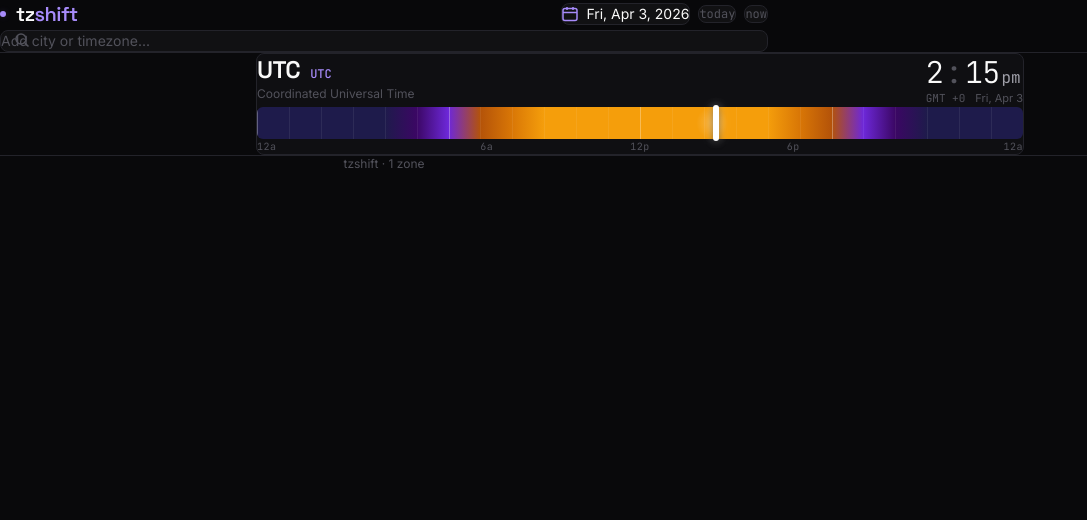
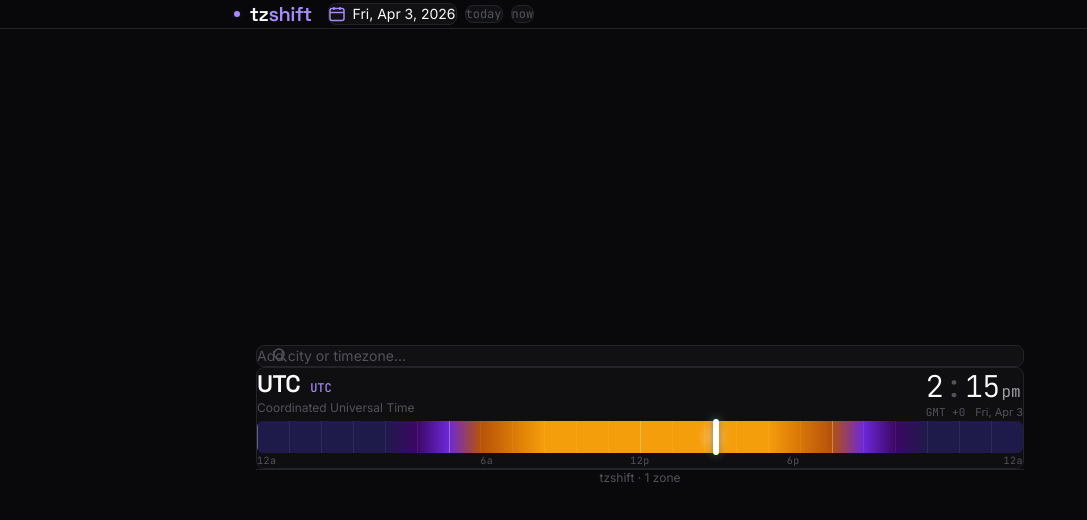
Before and after one commit to lwlee2608/tz-shift, a React (Vite) app: page / in a window 1280 px wide. Shown: the top 520 px of the page, without its empty margins (0-1087 px from the left). Built offline with nearby package versions, Linux system fonts and the light colour scheme.

Commit message:
Center content layout and align timezone search input

```diff
--- a/src/App.tsx
+++ b/src/App.tsx
@@ -64,18 +64,18 @@ export default function App() {
   };
 
   return (
-    <div className="min-h-screen flex flex-col items-center">
+    <div className="min-h-screen w-full flex flex-col">
       {/* Combined header + toolbar */}
       <div className="w-full sticky top-0 z-40 bg-bg-primary/80 backdrop-blur-xl border-b border-border">
         <div className="w-full max-w-3xl mx-auto px-5 py-3">
-          <div className="flex items-center justify-between gap-4">
+          <div className="flex flex-wrap items-center justify-center gap-4">
             <div className="flex items-center gap-2.5">
               <div className="w-1.5 h-1.5 rounded-full bg-accent shadow-[0_0_6px_var(--color-accent-glow)]" />
               <h1 className="font-display text-xl font-semibold tracking-tight text-text-primary">
                 tz<span className="text-accent">shift</span>
               </h1>
             </div>
-            <div className="flex items-center gap-2">
+            <div className="flex items-center justify-center gap-2">
               <DatePicker value={baseDate} onChange={setBaseDate} />
               <button
                 onClick={handleSetNow}
@@ -87,14 +87,17 @@ export default function App() {
               </button>
             </div>
           </div>
-          <div className="mt-2.5">
-            <TimezoneSearch onSelect={handleAddTimezone} existingIds={existingIds} />
-          </div>
         </div>
       </div>
 
+      <div className="flex-1 w-full flex items-center justify-center px-5 py-6">
+        <div className="w-full max-w-3xl">
+          <div className="w-full mb-5">
+            <TimezoneSearch onSelect={handleAddTimezone} existingIds={existingIds} />
+          </div>
+
           {/* Timezone cards */}
-      <main className="w-full max-w-3xl mx-auto px-5 py-5 space-y-3">
+          <main className="space-y-3 w-full">
             {timezones.map((tz, i) => (
               <TimezoneCard
                 key={tz.key}
@@ -118,13 +121,15 @@ export default function App() {
           </main>
 
           {/* Footer */}
-      <footer className="w-full border-t border-border mt-auto">
-        <div className="w-full max-w-3xl mx-auto px-5 py-4 flex items-center justify-center">
+          <footer className="w-full border-t border-border mt-6">
+            <div className="w-full px-5 py-4 flex items-center justify-center">
               <span className="text-xs text-text-muted">
                 tzshift &middot; {timezones.length} zone{timezones.length !== 1 ? 's' : ''}
               </span>
             </div>
           </footer>
         </div>
+      </div>
+    </div>
   );
 }
--- a/src/components/TimezoneSearch.tsx
+++ b/src/components/TimezoneSearch.tsx
@@ -65,7 +65,7 @@ export function TimezoneSearch({ onSelect, existingIds }: TimezoneSearchProps) {
     <div className="relative" ref={dropdownRef}>
       <div className="relative">
         <svg
-          className="absolute left-3.5 top-1/2 -translate-y-1/2 text-text-muted"
+          className="absolute left-4 top-1/2 -translate-y-1/2 text-text-muted pointer-events-none"
           width="16" height="16" viewBox="0 0 16 16" fill="none" stroke="currentColor" strokeWidth="1.5"
         >
           <circle cx="7" cy="7" r="5" />
@@ -79,7 +79,7 @@ export function TimezoneSearch({ onSelect, existingIds }: TimezoneSearchProps) {
           onFocus={() => setIsOpen(true)}
           onKeyDown={handleKeyDown}
           placeholder="Add city or timezone..."
-          className="w-full pl-10 pr-4 py-2.5 bg-bg-secondary border border-border rounded-lg
+          className="w-full pl-12 pr-4 py-2.5 bg-bg-secondary border border-border rounded-lg
             text-sm text-text-primary placeholder:text-text-muted
             focus:outline-none focus:border-accent/50 focus:ring-1 focus:ring-accent/20
             transition-all"
```
Lines whose indentation alone changed are shown as unchanged.
